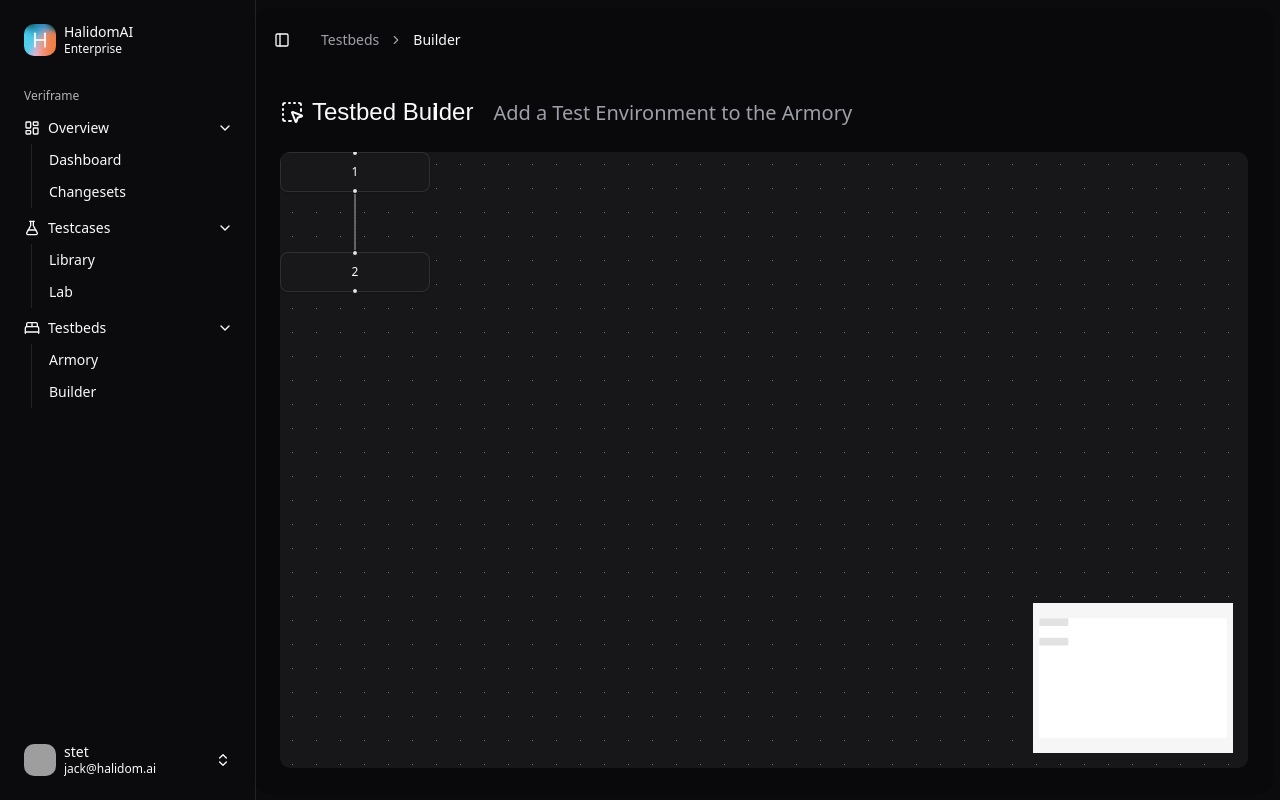
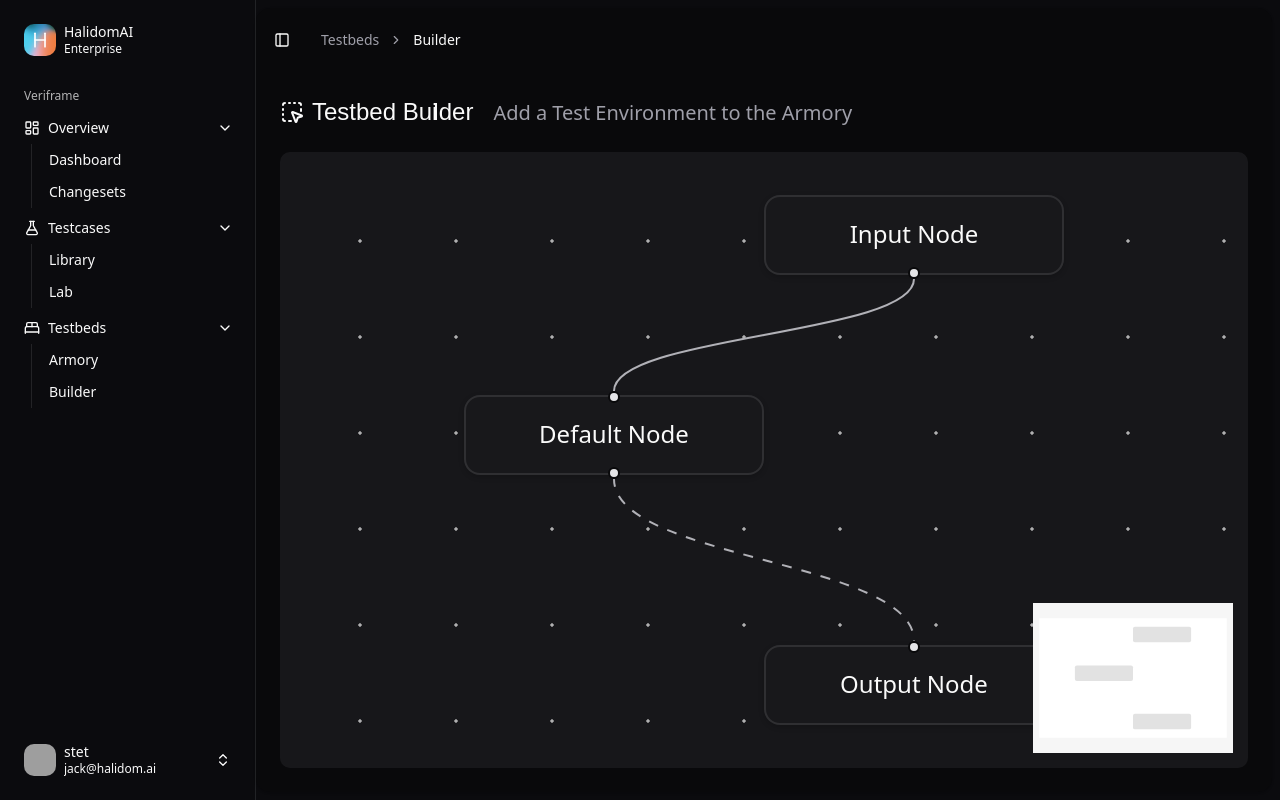
Before and after one commit to jstettner/HIL-Manager, a Next.js app: page /builder in a window 1280 px wide. Built offline with nearby package versions, Linux system fonts and the light colour scheme; grey boxes are pictures that could not be loaded; a web font is replaced by a local one.

Commit message:
better styling, fitView

```diff
--- a/components/testbed-canvas.tsx
+++ b/components/testbed-canvas.tsx
@@ -16,10 +16,31 @@ import {
 import "@xyflow/react/dist/style.css";
 
 const initialNodes = [
-  { id: "1", position: { x: 0, y: 0 }, data: { label: "1" } },
-  { id: "2", position: { x: 0, y: 100 }, data: { label: "2" } },
+  {
+    id: '1',
+    type: 'input',
+    data: { label: 'Input Node' },
+    position: { x: 250, y: 25 },
+  },
+
+  {
+    id: '2',
+    // you can also pass a React component as a label
+    data: { label: <div>Default Node</div> },
+    position: { x: 100, y: 125 },
+  },
+  {
+    id: '3',
+    type: 'output',
+    data: { label: 'Output Node' },
+    position: { x: 250, y: 250 },
+  },
 ];
-const initialEdges = [{ id: "e1-2", source: "1", target: "2" }];
+
+const initialEdges = [
+  { id: 'e1-2', source: '1', target: '2' },
+  { id: 'e2-3', source: '2', target: '3', animated: true },
+];
 
 export function TestbedCanvas() {
 const [nodes, setNodes, onNodesChange] = useNodesState(initialNodes);
@@ -38,10 +59,11 @@ const onConnect = useCallback(
         onEdgesChange={onEdgesChange}
         onConnect={onConnect}
         className="flow-canvas"
+        fitView
       >
         {/* <Controls /> */}
         <MiniMap />
-        <Background variant={BackgroundVariant.Dots} gap={24} size={1} />
+        <Background variant={BackgroundVariant.Cross} gap={48} size={2} />
       </ReactFlow>
     </div>
   );
```
